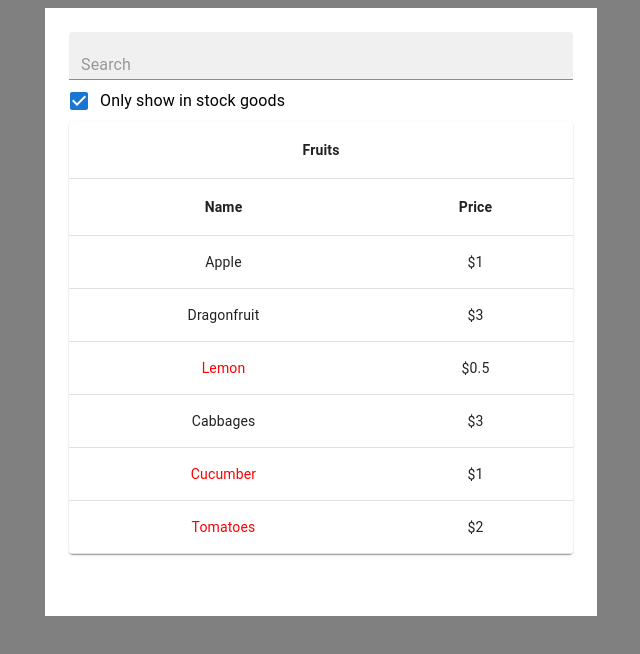
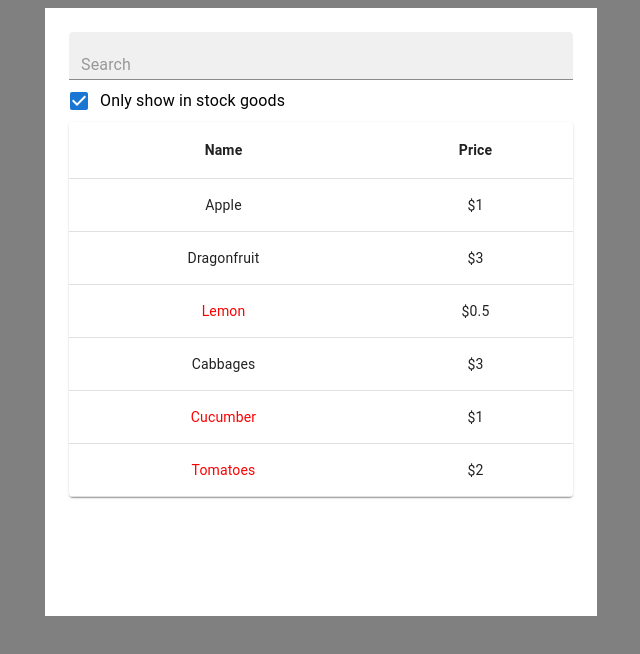
Before and after one commit to dudiKun/landingPage, a React (Vite) app: page / in a window 1280 px wide. Shown: the top 654 px of the page, without its empty margins (319-959 px from the left). Built offline with nearby package versions, Linux system fonts and the light colour scheme.

Commit message:
Revert "Adding rows for filtering products on the table"
This reverts commit caa3fc882f221d4a958c1d34bc095cfb45e26852.

```diff
--- a/src/components/ProductTable.tsx
+++ b/src/components/ProductTable.tsx
@@ -84,7 +84,6 @@ const ProductTable = ({ products }: ProductTableProps) => {
       >
         <TableContainer component={Paper}>
           <Table aria-label="simple table">
-            <ProductCategoryRow category="Fruits" />
             <ProductTableColumns columns={COLUMNS}></ProductTableColumns>
             {products.map((product) => (
               <TableBody>
```
